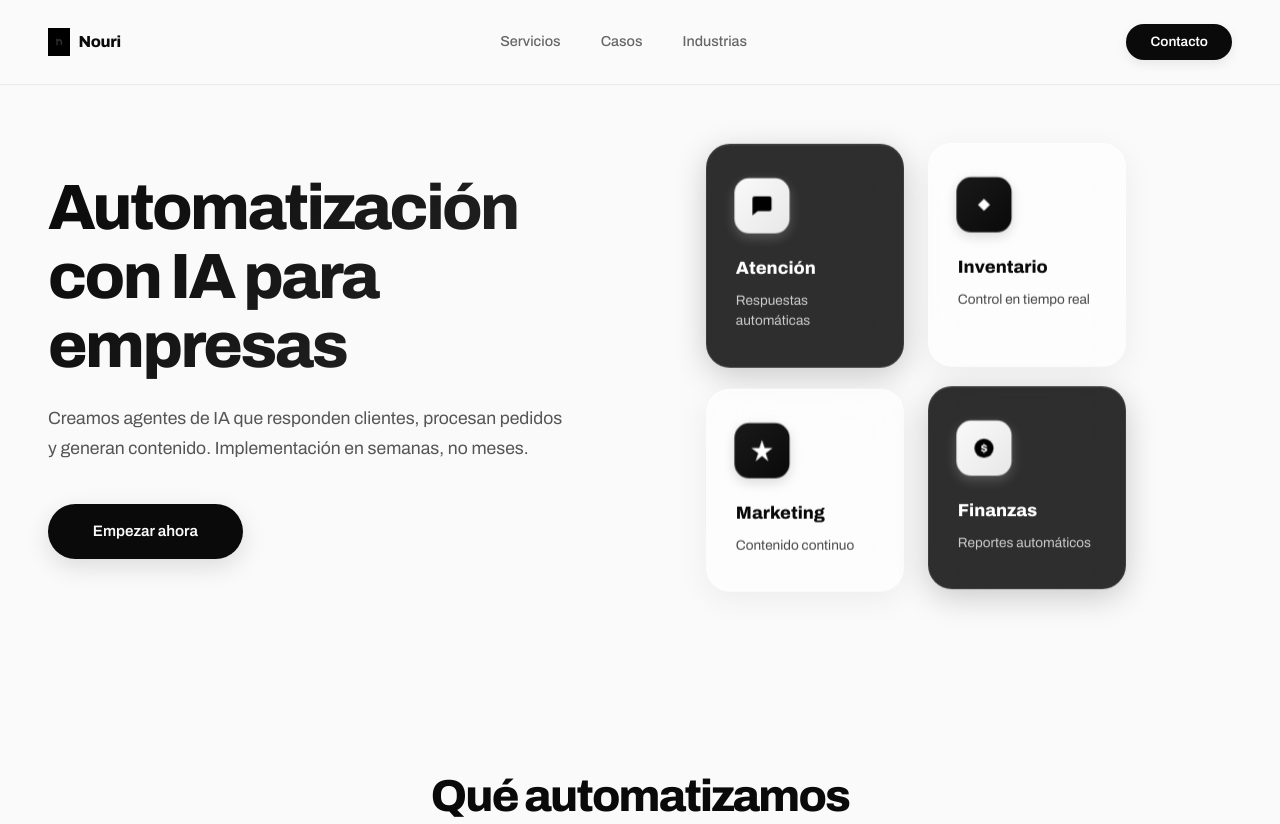
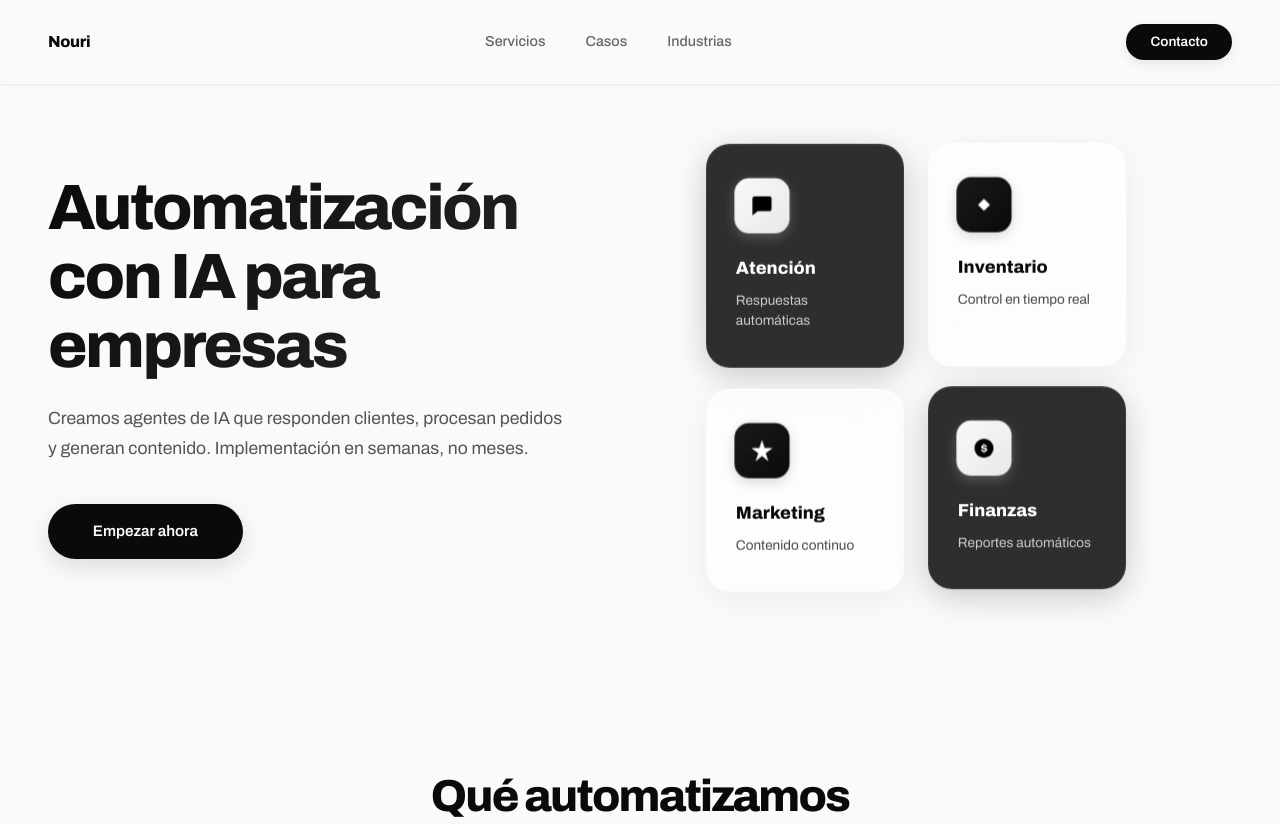
Before and after one commit to tomasidachkin-sketch/nouri, a plain HTML site: page index.html in a window 1280 px wide. Shown: the top 824 px of the page. Drawn offline with Linux system fonts and the light colour scheme.

Commit message:
Remove logo image and simplify logo display

```diff
--- a/index.html
+++ b/index.html
@@ -55,14 +55,6 @@
             letter-spacing: -0.02em;
             cursor: pointer;
             transition: all 0.4s cubic-bezier(0.34, 1.56, 0.64, 1);
-            display: flex;
-            align-items: center;
-            gap: 0.5rem;
-        }
-
-        .logo img {
-            height: 28px;
-            width: auto;
         }
 
         .logo:hover {
@@ -951,10 +943,7 @@
 </head>
 <body>
     <nav>
-        <div class="logo">
-            <img src="nouri-logo.png" alt="Nouri">
-            Nouri
-        </div>
+        <div class="logo">Nouri</div>
         <div class="nav-links">
             <a href="#servicios">Servicios</a>
             <a href="#casos">Casos</a>
@@ -1142,10 +1131,7 @@
     </section>
 
     <footer>
-        <div class="logo">
-            <img src="nouri-logo.png" alt="Nouri">
-            Nouri
-        </div>
+        <div class="logo">Nouri</div>
         <p>Automatización con IA — © 2026</p>
     </footer>
 
```
